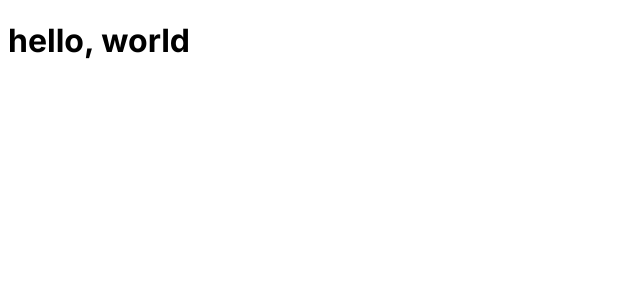
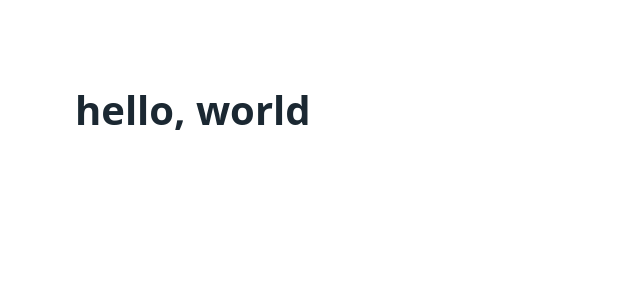
Before and after one commit to 9t8/galum, a Next.js app: page / in a window 1280 px wide. Shown: the top 300 px of the page, without its empty margins (0-640 px from the left). Built offline with nearby package versions, Linux system fonts and the light colour scheme.

Commit message:
add picocss :)

```diff
--- a/app/layout.tsx
+++ b/app/layout.tsx
@@ -1,6 +1,4 @@
-import { Inter } from "next/font/google";
-
-const inter = Inter({ subsets: ["latin"] });
+import "@picocss/pico";
 
 export default function RootLayout({
   children,
@@ -9,8 +7,8 @@ export default function RootLayout({
 }) {
   return (
     <html lang="en">
-      <body className={inter.className}>
-        <main>{children}</main>
+      <body>
+        <main className="container">{children}</main>
       </body>
     </html>
   );
--- a/package.json
+++ b/package.json
@@ -9,6 +9,7 @@
     "lint": "next lint"
   },
   "dependencies": {
+    "@picocss/pico": "^1.5.10",
     "@types/node": "20.2.5",
     "@types/react": "18.2.8",
     "@types/react-dom": "18.2.4",
```
Also changed, not shown: 1 other file (tests, documents, lock files or other folders).
